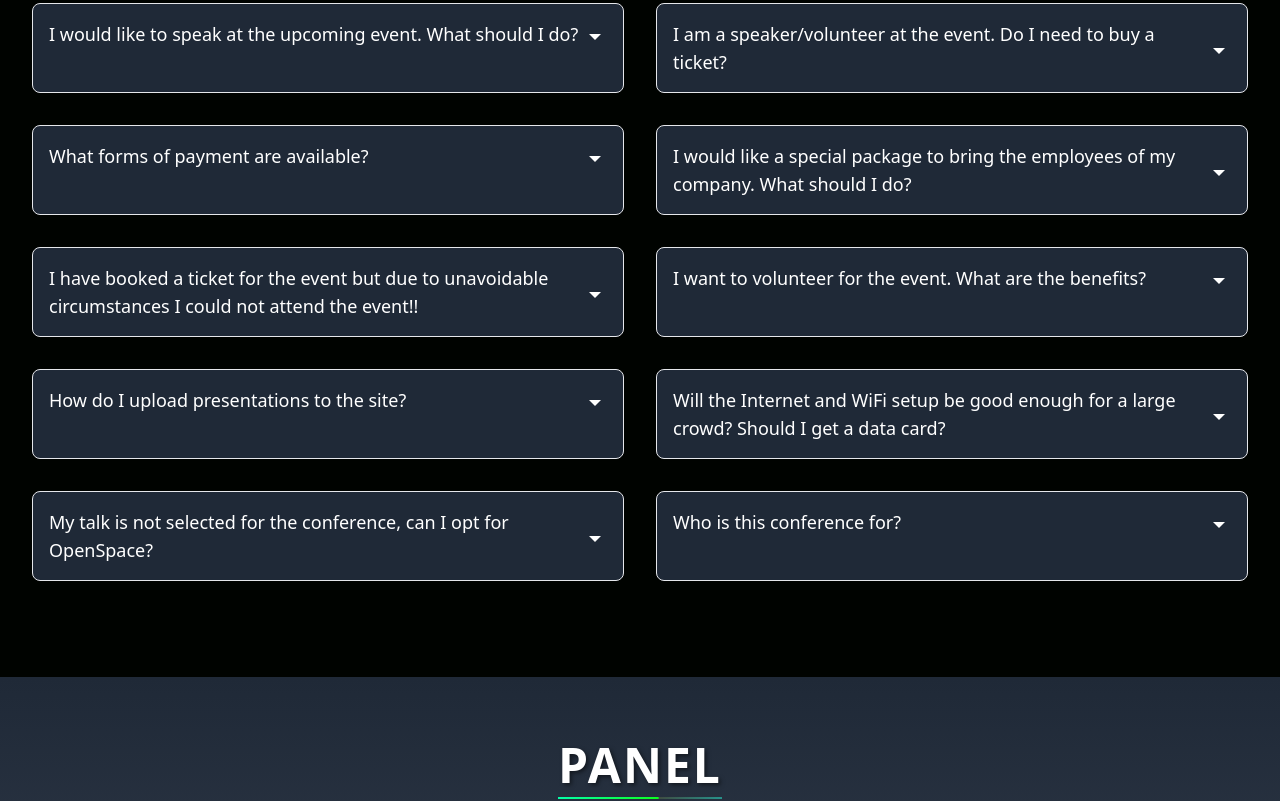
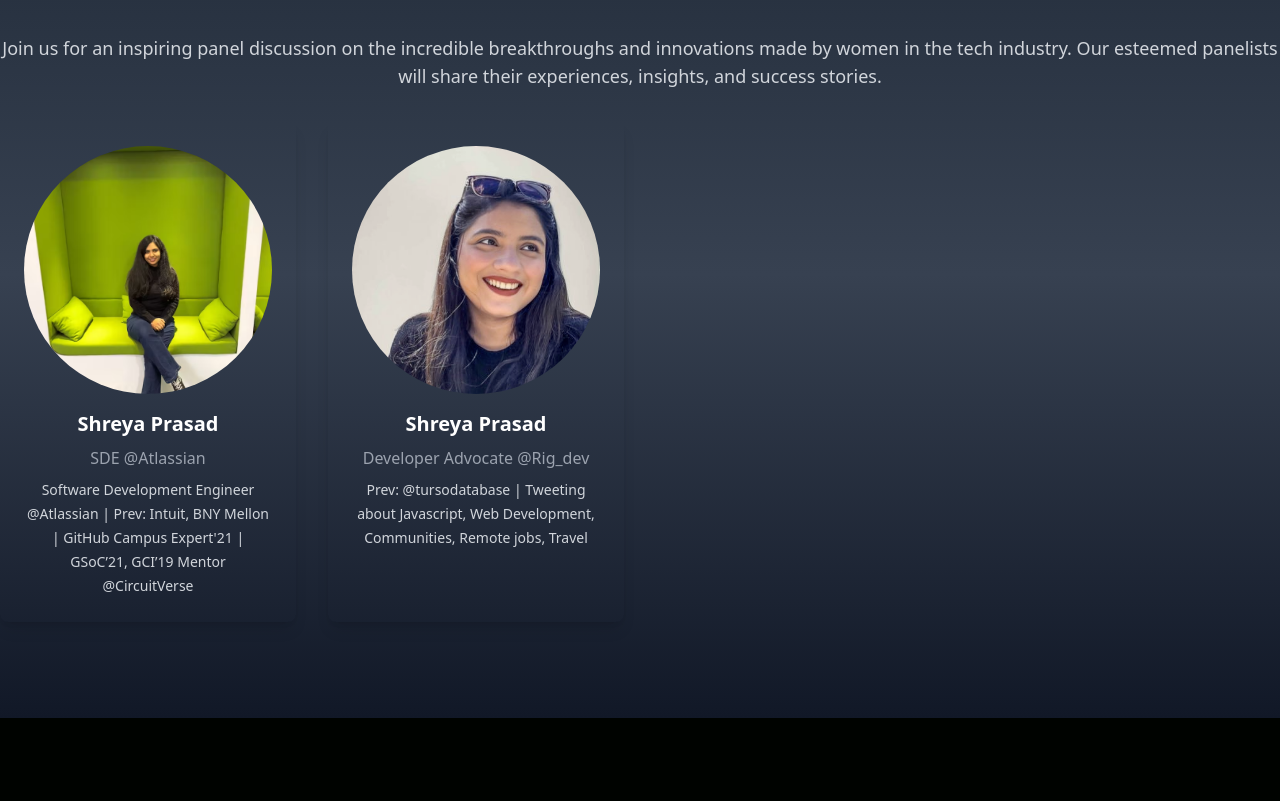
Before and after one commit to FOSS-Community/fosscu-conference, a React (Vite) app: page / in a window 1280 px wide. Shown: the part 3400-4201 px from the top of the page. Built offline with nearby package versions, Linux system fonts and the light colour scheme.

Commit message:
minor fix

```diff
--- a/src/pages/Homepage.jsx
+++ b/src/pages/Homepage.jsx
@@ -30,10 +30,10 @@ const Homepage = () => {
       <About />
       <Schedule />
       <Speakers />
+      <Panel />
       <Faq
        data={faqData}
       />
-      <Panel />
       <Code
        handleShortCoc={handleShortCoc}
        shortCoc={shortCoc}
```
